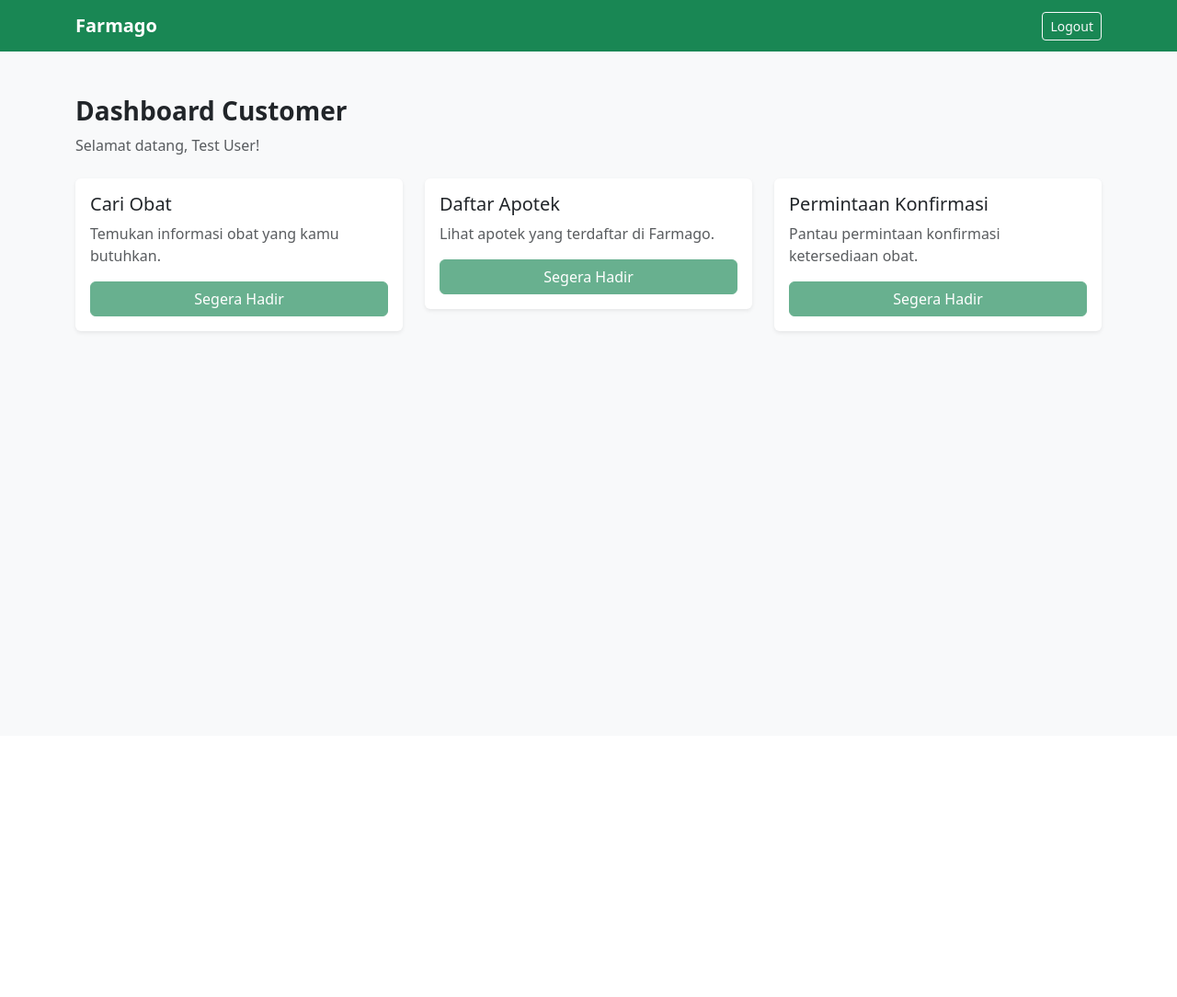
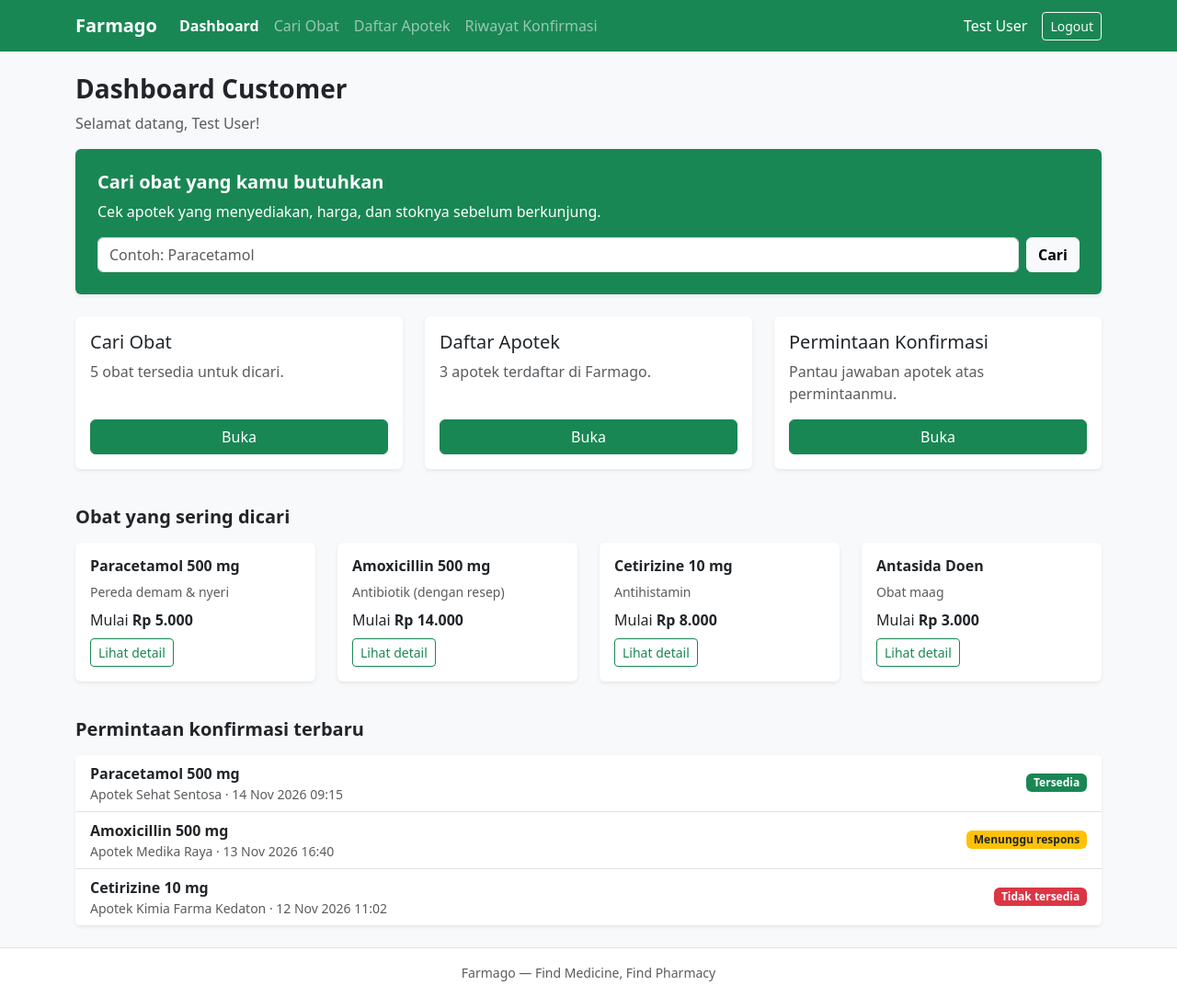
Before and after one commit to Krisvelix/farmago, a Laravel app: page /customer/dashboard in a window 1280 px wide. Shown: the whole page at 92% size. Before the commit the page ends 363 px from the top, so only its background shows below. Run offline with Laravel 12, Linux system fonts and the light colour scheme; a user stored in the database is signed in; data comes from the database, SQL or seed files in the repository.

Commit message:
Tambah tampilan Customer: dashboard, cari obat, detail obat, daftar apotek, riwayat konfirmasi

```diff
--- /dev/null
+++ b/app/Http/Controllers/CustomerController.php
@@ -0,0 +1,128 @@
+<?php
+
+namespace App\Http\Controllers;
+
+use Illuminate\Http\Request;
+
+/**
+ * Controller Customer.
+ *
+ * CATATAN: tabel medicines & confirmation_requests belum dibuat,
+ * jadi sementara memakai DATA CONTOH (dummy) di method data() / requestsData().
+ * Nanti ganti dengan query Eloquent saat tabelnya sudah ada.
+ */
+class CustomerController extends Controller
+{
+    // Dashboard Customer
+    public function dashboard()
+    {
+        $medicines = collect($this->data()['medicines'])->take(4);
+        $requests = collect($this->requestsData())->take(3);
+
+        return view('customer.index', [
+            'popular' => $medicines,
+            'pharmacyCount' => count($this->data()['pharmacies']),
+            'medicineCount' => count($this->data()['medicines']),
+            'recentRequests' => $requests,
+        ]);
+    }
+
+    // Halaman pencarian obat
+    public function medicines(Request $request)
+    {
+        $q = trim((string) $request->query('q', ''));
+
+        $medicines = collect($this->data()['medicines'])
+            ->when($q !== '', fn ($c) => $c->filter(
+                fn ($m) => stripos($m['name'], $q) !== false
+            ))
+            ->values();
+
+        return view('customer.medicines.index', compact('medicines', 'q'));
+    }
+
+    // Detail obat + harga & stok per apotek
+    public function showMedicine($id)
+    {
+        $medicine = collect($this->data()['medicines'])->firstWhere('id', (int) $id);
+        abort_if(!$medicine, 404);
+
+        return view('customer.medicines.show', compact('medicine'));
+    }
+
+    // Daftar apotek
+    public function pharmacies()
+    {
+        $pharmacies = $this->data()['pharmacies'];
+
+        return view('customer.pharmacies.index', compact('pharmacies'));
+    }
+
+    // Riwayat permintaan konfirmasi
+    public function requests()
+    {
+        $requests = $this->requestsData();
+
+        return view('customer.requests.index', compact('requests'));
+    }
+
+    // Kirim permintaan konfirmasi (sementara belum disimpan ke database)
+    public function storeRequest(Request $request, $id)
+    {
+        $request->validate([
+            'pharmacy_id' => 'required|integer',
+        ]);
+
+        return redirect()->route('customer.requests')
+            ->with('success', 'Permintaan konfirmasi berhasil dikirim ke apotek.');
+    }
+
+    // ---------- DATA CONTOH ----------
+    private function data(): array
+    {
+        $pharmacies = [
+            ['id' => 1, 'name' => 'Apotek Sehat Sentosa', 'address' => 'Jl. Teuku Umar No. 12, Bandar Lampung', 'phone' => '0721-123456', 'medicine_count' => 24],
+            ['id' => 2, 'name' => 'Apotek Kimia Farma Kedaton', 'address' => 'Jl. Pramuka No. 45, Kedaton', 'phone' => '0721-654321', 'medicine_count' => 58],
+            ['id' => 3, 'name' => 'Apotek Medika Raya', 'address' => 'Jl. Z.A. Pagar Alam No. 8, Rajabasa', 'phone' => '0721-778899', 'medicine_count' => 31],
+        ];
+
+        $medicines = [
+            ['id' => 1, 'name' => 'Paracetamol 500 mg', 'category' => 'Pereda demam & nyeri', 'description' => 'Obat untuk meredakan demam dan nyeri ringan hingga sedang, seperti sakit kepala dan sakit gigi.', 'offers' => [
+                ['pharmacy_id' => 1, 'pharmacy' => 'Apotek Sehat Sentosa', 'address' => 'Jl. Teuku Umar No. 12', 'price' => 5000, 'stock' => 120],
+                ['pharmacy_id' => 2, 'pharmacy' => 'Apotek Kimia Farma Kedaton', 'address' => 'Jl. Pramuka No. 45', 'price' => 6000, 'stock' => 8],
+                ['pharmacy_id' => 3, 'pharmacy' => 'Apotek Medika Raya', 'address' => 'Jl. Z.A. Pagar Alam No. 8', 'price' => 5500, 'stock' => 0],
+            ]],
+            ['id' => 2, 'name' => 'Amoxicillin 500 mg', 'category' => 'Antibiotik (dengan resep)', 'description' => 'Antibiotik untuk infeksi bakteri. Penggunaan harus sesuai resep dokter.', 'offers' => [
+                ['pharmacy_id' => 2, 'pharmacy' => 'Apotek Kimia Farma Kedaton', 'address' => 'Jl. Pramuka No. 45', 'price' => 15000, 'stock' => 40],
+                ['pharmacy_id' => 3, 'pharmacy' => 'Apotek Medika Raya', 'address' => 'Jl. Z.A. Pagar Alam No. 8', 'price' => 14000, 'stock' => 5],
+            ]],
+            ['id' => 3, 'name' => 'Cetirizine 10 mg', 'category' => 'Antihistamin', 'description' => 'Obat untuk meredakan gejala alergi seperti bersin, gatal, dan hidung berair.', 'offers' => [
+                ['pharmacy_id' => 1, 'pharmacy' => 'Apotek Sehat Sentosa', 'address' => 'Jl. Teuku Umar No. 12', 'price' => 8000, 'stock' => 30],
+            ]],
+            ['id' => 4, 'name' => 'Antasida Doen', 'category' => 'Obat maag', 'description' => 'Obat untuk meredakan gejala sakit maag dan kelebihan asam lambung.', 'offers' => [
+                ['pharmacy_id' => 1, 'pharmacy' => 'Apotek Sehat Sentosa', 'address' => 'Jl. Teuku Umar No. 12', 'price' => 3000, 'stock' => 75],
+                ['pharmacy_id' => 3, 'pharmacy' => 'Apotek Medika Raya', 'address' => 'Jl. Z.A. Pagar Alam No. 8', 'price' => 3500, 'stock' => 60],
+            ]],
+            ['id' => 5, 'name' => 'Vitamin C 500 mg', 'category' => 'Suplemen', 'description' => 'Suplemen untuk membantu menjaga daya tahan tubuh.', 'offers' => [
+                ['pharmacy_id' => 2, 'pharmacy' => 'Apotek Kimia Farma Kedaton', 'address' => 'Jl. Pramuka No. 45', 'price' => 12000, 'stock' => 200],
+            ]],
+        ];
+
+        foreach ($medicines as &$m) {
+            $m['min_price'] = min(array_column($m['offers'], 'price'));
+            $m['pharmacy_total'] = count($m['offers']);
+        }
+        unset($m);
+
+        return compact('pharmacies', 'medicines');
+    }
+
+    private function requestsData(): array
+    {
+        return [
+            ['date' => '14 Nov 2026 09:15', 'medicine' => 'Paracetamol 500 mg', 'pharmacy' => 'Apotek Sehat Sentosa', 'status' => 'available'],
+            ['date' => '13 Nov 2026 16:40', 'medicine' => 'Amoxicillin 500 mg', 'pharmacy' => 'Apotek Medika Raya', 'status' => 'pending'],
+            ['date' => '12 Nov 2026 11:02', 'medicine' => 'Cetirizine 10 mg', 'pharmacy' => 'Apotek Kimia Farma Kedaton', 'status' => 'unavailable'],
+        ];
+    }
+}
--- a/resources/views/customer/index.blade.php
+++ b/resources/views/customer/index.blade.php
@@ -1,72 +1,78 @@
-<!DOCTYPE html>
-<html lang="id">
-<head>
-    <meta charset="UTF-8">
-    <meta name="viewport" content="width=device-width, initial-scale=1.0">
-    <title>Dashboard Customer - Farmago</title>
+@extends('customer.layouts.app')
 
-    <link href="https://cdn.jsdelivr.net/npm/bootstrap@5.3.3/dist/css/bootstrap.min.css" rel="stylesheet">
-</head>
-<body class="bg-light">
+@section('title', 'Dashboard Customer')
 
-    <nav class="navbar navbar-expand-lg navbar-dark bg-success">
-        <div class="container">
-            <a class="navbar-brand fw-bold" href="#">Farmago</a>
+@section('content')
+    <h3 class="fw-bold">Dashboard Customer</h3>
+    <p class="text-muted">Selamat datang, {{ Auth::user()->name }}!</p>
 
-            <form action="{{ url('/logout') }}" method="POST">
-                @csrf
-                <button type="submit" class="btn btn-outline-light btn-sm">
-                    Logout
-                </button>
+    {{-- Pencarian cepat --}}
+    <div class="card border-0 shadow-sm mb-4 bg-success text-white">
+        <div class="card-body p-4">
+            <h5 class="fw-bold">Cari obat yang kamu butuhkan</h5>
+            <p class="mb-3">Cek apotek yang menyediakan, harga, dan stoknya sebelum berkunjung.</p>
+            <form action="{{ route('customer.medicines') }}" method="GET" class="d-flex gap-2">
+                <input type="text" name="q" class="form-control" placeholder="Contoh: Paracetamol">
+                <button class="btn btn-light fw-semibold" type="submit">Cari</button>
             </form>
         </div>
-    </nav>
+    </div>
 
-    <div class="container mt-5">
-        <h3 class="fw-bold">Dashboard Customer</h3>
-
-        <p class="text-muted">
-            Selamat datang, {{ Auth::user()->name }}!
-        </p>
-
-        <div class="row mt-4">
-            <div class="col-md-4 mb-3">
-                <div class="card shadow-sm border-0 p-3">
-                    <h5>Cari Obat</h5>
-                    <p class="text-muted">
-                        Temukan informasi obat yang kamu butuhkan.
-                    </p>
-                    <button class="btn btn-success" disabled>
-                        Segera Hadir
-                    </button>
-                </div>
+    {{-- Ringkasan --}}
+    <div class="row mb-4">
+        <div class="col-md-4 mb-3">
+            <div class="card shadow-sm border-0 p-3 h-100">
+                <h5>Cari Obat</h5>
+                <p class="text-muted">{{ $medicineCount }} obat tersedia untuk dicari.</p>
+                <a href="{{ route('customer.medicines') }}" class="btn btn-success mt-auto">Buka</a>
             </div>
-
-            <div class="col-md-4 mb-3">
-                <div class="card shadow-sm border-0 p-3">
-                    <h5>Daftar Apotek</h5>
-                    <p class="text-muted">
-                        Lihat apotek yang terdaftar di Farmago.
-                    </p>
-                    <button class="btn btn-success" disabled>
-                        Segera Hadir
-                    </button>
-                </div>
+        </div>
+        <div class="col-md-4 mb-3">
+            <div class="card shadow-sm border-0 p-3 h-100">
+                <h5>Daftar Apotek</h5>
+                <p class="text-muted">{{ $pharmacyCount }} apotek terdaftar di Farmago.</p>
+                <a href="{{ route('customer.pharmacies') }}" class="btn btn-success mt-auto">Buka</a>
             </div>
-
-            <div class="col-md-4 mb-3">
-                <div class="card shadow-sm border-0 p-3">
-                    <h5>Permintaan Konfirmasi</h5>
-                    <p class="text-muted">
-                        Pantau permintaan konfirmasi ketersediaan obat.
-                    </p>
-                    <button class="btn btn-success" disabled>
-                        Segera Hadir
-                    </button>
-                </div>
+        </div>
+        <div class="col-md-4 mb-3">
+            <div class="card shadow-sm border-0 p-3 h-100">
+                <h5>Permintaan Konfirmasi</h5>
+                <p class="text-muted">Pantau jawaban apotek atas permintaanmu.</p>
+                <a href="{{ route('customer.requests') }}" class="btn btn-success mt-auto">Buka</a>
             </div>
         </div>
     </div>
 
-</body>
-</html>
+    {{-- Obat populer --}}
+    <h5 class="fw-bold mb-3">Obat yang sering dicari</h5>
+    <div class="row mb-4">
+        @foreach ($popular as $m)
+            <div class="col-md-3 mb-3">
+                <div class="card shadow-sm border-0 h-100">
+                    <div class="card-body">
+                        <h6 class="fw-bold">{{ $m['name'] }}</h6>
+                        <p class="text-muted small mb-2">{{ $m['category'] }}</p>
+                        <p class="mb-2">Mulai <strong>Rp {{ number_format($m['min_price'], 0, ',', '.') }}</strong></p>
+                        <a href="{{ route('customer.medicines.show', $m['id']) }}" class="btn btn-outline-success btn-sm">Lihat detail</a>
+                    </div>
+                </div>
+            </div>
+        @endforeach
+    </div>
+
+    {{-- Permintaan terbaru --}}
+    <h5 class="fw-bold mb-3">Permintaan konfirmasi terbaru</h5>
+    <div class="card shadow-sm border-0">
+        <ul class="list-group list-group-flush">
+            @foreach ($recentRequests as $r)
+                <li class="list-group-item d-flex justify-content-between align-items-center">
+                    <div>
+                        <strong>{{ $r['medicine'] }}</strong>
+                        <div class="small text-muted">{{ $r['pharmacy'] }} &middot; {{ $r['date'] }}</div>
+                    </div>
+                    @include('customer.requests._status', ['status' => $r['status']])
+                </li>
+            @endforeach
+        </ul>
+    </div>
+@endsection
--- /dev/null
+++ b/resources/views/customer/layouts/app.blade.php
@@ -0,0 +1,61 @@
+<!DOCTYPE html>
+<html lang="id">
+<head>
+    <meta charset="UTF-8">
+    <meta name="viewport" content="width=device-width, initial-scale=1.0">
+    <title>@yield('title') - Farmago</title>
+    <link href="https://cdn.jsdelivr.net/npm/bootstrap@5.3.3/dist/css/bootstrap.min.css" rel="stylesheet">
+</head>
+<body class="bg-light d-flex flex-column min-vh-100">
+
+    <nav class="navbar navbar-expand-lg navbar-dark bg-success">
+        <div class="container">
+            <a class="navbar-brand fw-bold" href="{{ route('customer.dashboard') }}">Farmago</a>
+
+            <button class="navbar-toggler" type="button" data-bs-toggle="collapse" data-bs-target="#menu">
+                <span class="navbar-toggler-icon"></span>
+            </button>
+
+            <div class="collapse navbar-collapse" id="menu">
+                <ul class="navbar-nav me-auto">
+                    <li class="nav-item">
+                        <a class="nav-link {{ request()->routeIs('customer.dashboard') ? 'active fw-semibold' : '' }}" href="{{ route('customer.dashboard') }}">Dashboard</a>
+                    </li>
+                    <li class="nav-item">
+                        <a class="nav-link {{ request()->routeIs('customer.medicines*') ? 'active fw-semibold' : '' }}" href="{{ route('customer.medicines') }}">Cari Obat</a>
+                    </li>
+                    <li class="nav-item">
+                        <a class="nav-link {{ request()->routeIs('customer.pharmacies') ? 'active fw-semibold' : '' }}" href="{{ route('customer.pharmacies') }}">Daftar Apotek</a>
+                    </li>
+                    <li class="nav-item">
+                        <a class="nav-link {{ request()->routeIs('customer.requests') ? 'active fw-semibold' : '' }}" href="{{ route('customer.requests') }}">Riwayat Konfirmasi</a>
+                    </li>
+                </ul>
+
+                <span class="navbar-text text-white me-3">{{ Auth::user()->name }}</span>
+                <form action="{{ url('/logout') }}" method="POST" class="mb-0">
+                    @csrf
+                    <button type="submit" class="btn btn-outline-light btn-sm">Logout</button>
+                </form>
+            </div>
+        </div>
+    </nav>
+
+    <main class="container py-4 flex-grow-1">
+        @if (session('success'))
+            <div class="alert alert-success alert-dismissible fade show" role="alert">
+                {{ session('success') }}
+                <button type="button" class="btn-close" data-bs-dismiss="alert"></button>
+            </div>
+        @endif
+
+        @yield('content')
+    </main>
+
+    <footer class="text-center text-muted small py-3 border-top bg-white">
+        Farmago &mdash; Find Medicine, Find Pharmacy
+    </footer>
+
+    <script src="https://cdn.jsdelivr.net/npm/bootstrap@5.3.3/dist/js/bootstrap.bundle.min.js"></script>
+</body>
+</html>
--- /dev/null
+++ b/resources/views/customer/requests/_status.blade.php
@@ -0,0 +1,7 @@
+@if ($status === 'available')
+    <span class="badge bg-success">Tersedia</span>
+@elseif ($status === 'unavailable')
+    <span class="badge bg-danger">Tidak tersedia</span>
+@else
+    <span class="badge bg-warning text-dark">Menunggu respons</span>
+@endif
--- a/routes/web.php
+++ b/routes/web.php
@@ -6,6 +6,7 @@ use App\Http\Controllers\AuthController;
 use App\Http\Controllers\Admin\UserController;
 use App\Http\Controllers\PharmacyController;
 use App\Http\Controllers\Admin\PharmacyVerificationController;
+use App\Http\Controllers\CustomerController;
 
 // Halaman utama
 Route::get('/', function () {
@@ -47,9 +48,17 @@ Route::get('/pharmacy/dashboard', function () {
 })->middleware(['auth', 'role:pharmacy']);
 
 // Dashboard Customer
-Route::get('/customer/dashboard', function () {
-    return view('customer.index');
-})->middleware(['auth', 'role:customer']);
+Route::middleware(['auth', 'role:customer'])
+    ->prefix('customer')
+    ->name('customer.')
+    ->group(function () {
+        Route::get('/dashboard', [CustomerController::class, 'dashboard'])->name('dashboard');
+        Route::get('/medicines', [CustomerController::class, 'medicines'])->name('medicines');
+        Route::get('/medicines/{id}', [CustomerController::class, 'showMedicine'])->name('medicines.show');
+        Route::post('/medicines/{id}/request', [CustomerController::class, 'storeRequest'])->name('medicines.request');
+        Route::get('/pharmacies', [CustomerController::class, 'pharmacies'])->name('pharmacies');
+        Route::get('/requests', [CustomerController::class, 'requests'])->name('requests');
+    });
 
 // CRUD Pengguna khusus Admin
 Route::middleware(['auth', 'role:admin'])
```
Also changed, not shown: resources/views/customer/medicines/index.blade.php (added, +50 -0 lines), resources/views/customer/medicines/show.blade.php (added, +67 -0 lines), resources/views/customer/pharmacies/index.blade.php (added, +26 -0 lines), resources/views/customer/requests/index.blade.php (added, +36 -0 lines).
